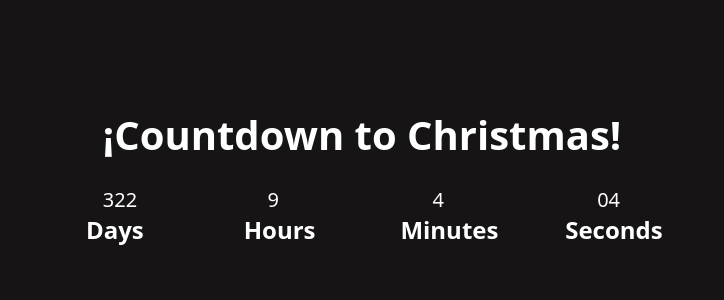
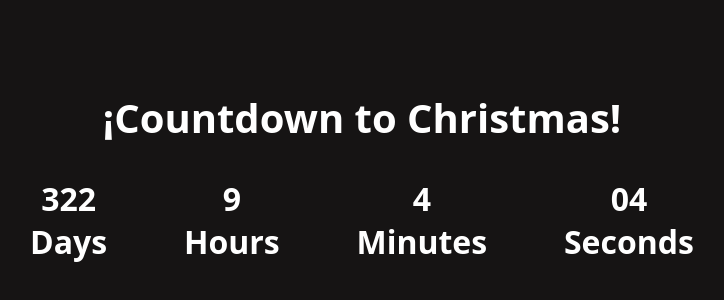
Before and after one commit to laindomJS/20-Basic-JS-Projects, a website: page 7. Countdown/index.html in a window 1280 px wide. Shown: the part 224-524 px from the top of the page, without its empty margins (278-1002 px from the left). Drawn offline with Linux system fonts and the light colour scheme.

Commit message:
feat: project finished

```diff
--- a/7. Countdown/assets/main.js
+++ b/7. Countdown/assets/main.js
@@ -14,7 +14,7 @@ let interval = setInterval(function(){
 
     //CALCULATE DAYS, HOUR, MINUTES & SECONDS
     let days = Math.floor(distance / (1000 * 60 * 60 * 24));
-    let hours = Math.floor((distance % (1000 * 60 * 60 * 24 )) / (1000 * 60 * 60));
+    let hours = Math.floor((distance % (1000 * 60 * 60 * 24)) / (1000 * 60 * 60));
     let minutes = Math.floor((distance % (1000 * 60 * 60)) / (1000 * 60));
     let seconds = Math.floor((distance % (1000 * 60 )) / (1000));
 
--- a/7. Countdown/assets/styles.css
+++ b/7. Countdown/assets/styles.css
@@ -22,10 +22,14 @@ article.modal {
   display: flex;
   justify-content: center;
   align-items: center;
-  background-color: #000;
+  background-color: #c44430;
   color: #fff;
   transition: transform .5s ease-in-out;
   transform: translateY(-10000px);
+}
+
+article.modal h1 {
+  font-size: 3rem;
 }
 
 main.container {
@@ -37,7 +41,7 @@ main.container {
 }
 
 div.countdown__items {
-  margin-top: 1.5rem;
+  margin-top: 2rem;
   display: flex;
   justify-content: center;
 }
@@ -45,7 +49,10 @@ div.countdown__items {
 div.item {
   margin: 0 1.4rem;
   padding: 0 1rem;
-  width: 120px;
+  display: flex;
+  flex-direction: column;
+  align-items: center;
+  justify-content: center;
 }
 
 h1 {
@@ -53,10 +60,10 @@ h1 {
 }
 
 h2 {
-  font-size: 1.5rem;
-  text-align: center;
+  font-size: 2rem;
 }
 
 span {
-  padding: 0 2rem;
+  font-size: 2rem;
+  font-weight: 600;
 }
--- a/7. Countdown/index.html
+++ b/7. Countdown/index.html
@@ -10,7 +10,7 @@
 <body>
 
   <article class="modal" id="message">
-    <h1>Is Christmas!!!</h1>
+    <h1>Is Christmas!!! 🎄🎅🏻</h1>
   </article>
 
   <main class="container">
```
